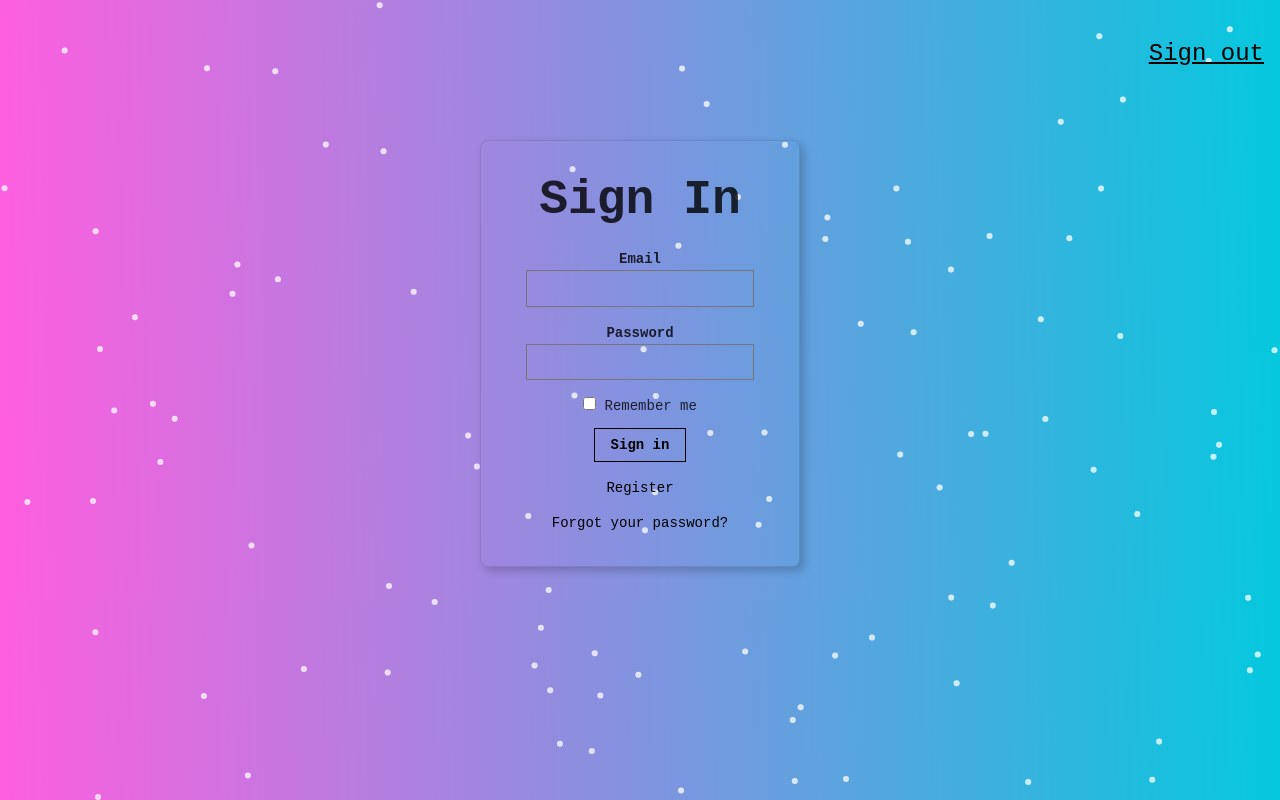
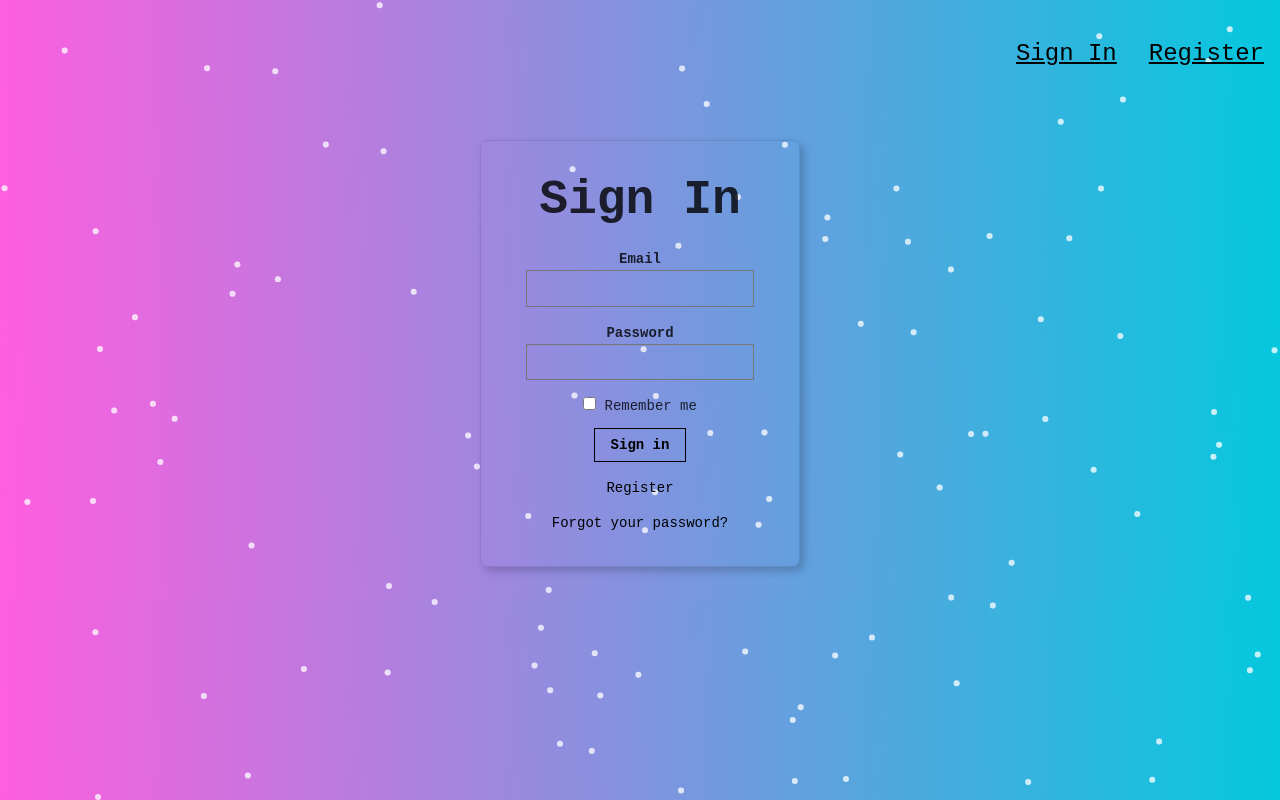
Before and after one commit to bensonaddo/smartbrain, a React (Create React App) app: page / in a window 1280 px wide. Built offline with nearby package versions, Linux system fonts and the light colour scheme; what clarifai would draw is missing.

Commit message:
Added additional functionality to include signin and signout links

```diff
--- a/src/App.js
+++ b/src/App.js
@@ -58,7 +58,8 @@ class App extends Component {
       input: '',
       imageUrl: '',
       box: {},
-      route: 'signin'
+      route: 'signin',
+      isSignedIn: false
     }
   }
 
@@ -102,6 +103,15 @@ class App extends Component {
   }
 
   onRouteChange = (route) => {
+    if (route === 'signin'){
+      this.setState({isSignedIn: false})
+    }
+    else if (route === 'home'){
+      this.setState({isSignedIn: true})
+    }
+    // else if (route === 'register'){
+    //   this.setState({isSignedIn: false})
+    // }
     this.setState({route: route});
   }
 
@@ -111,7 +121,7 @@ class App extends Component {
         <Particles className='particles'
           params={particlesOptions}
         />
-        <Navigation onRouteChange={this.onRouteChange}/>
+        <Navigation isSignedin={this.state.isSignedIn} onRouteChange={this.onRouteChange}/>
         { this.state.route === 'home'
           ? <div>
             <Logo />
--- a/src/components/Navigation/Navigation.js
+++ b/src/components/Navigation/Navigation.js
@@ -1,12 +1,22 @@
 import React from "react";
 
 // Define Navigation Component
-const Navigation = ({ onRouteChange }) => {
-    return(
-        <nav style={{display: "flex", justifyContent: "flex-end"}}>
-            <p onClick={ () => onRouteChange('signin') } className="f3 link dim black underline pa3 pointer">Sign out</p>
-        </nav>
-    );
+const Navigation = ({ onRouteChange, isSignedin }) => {
+        if (isSignedin){
+            return(
+                <nav style={{display: "flex", justifyContent: "flex-end"}}>
+                    <p onClick={ () => onRouteChange('signin') } className="f3 link dim black underline pa3 pointer">Sign out</p>
+                </nav>
+            )
+        }
+        else {
+            return(
+                <nav style={{display: "flex", justifyContent: "flex-end"}}>
+                    <p onClick={ () => onRouteChange('home') } className="f3 link dim black underline pa3 pointer">Sign In</p>
+                    <p onClick={ () => onRouteChange('register') } className="f3 link dim black underline pa3 pointer">Register</p>
+                </nav>
+            )
+        }
 }
 
 export default Navigation;
```
